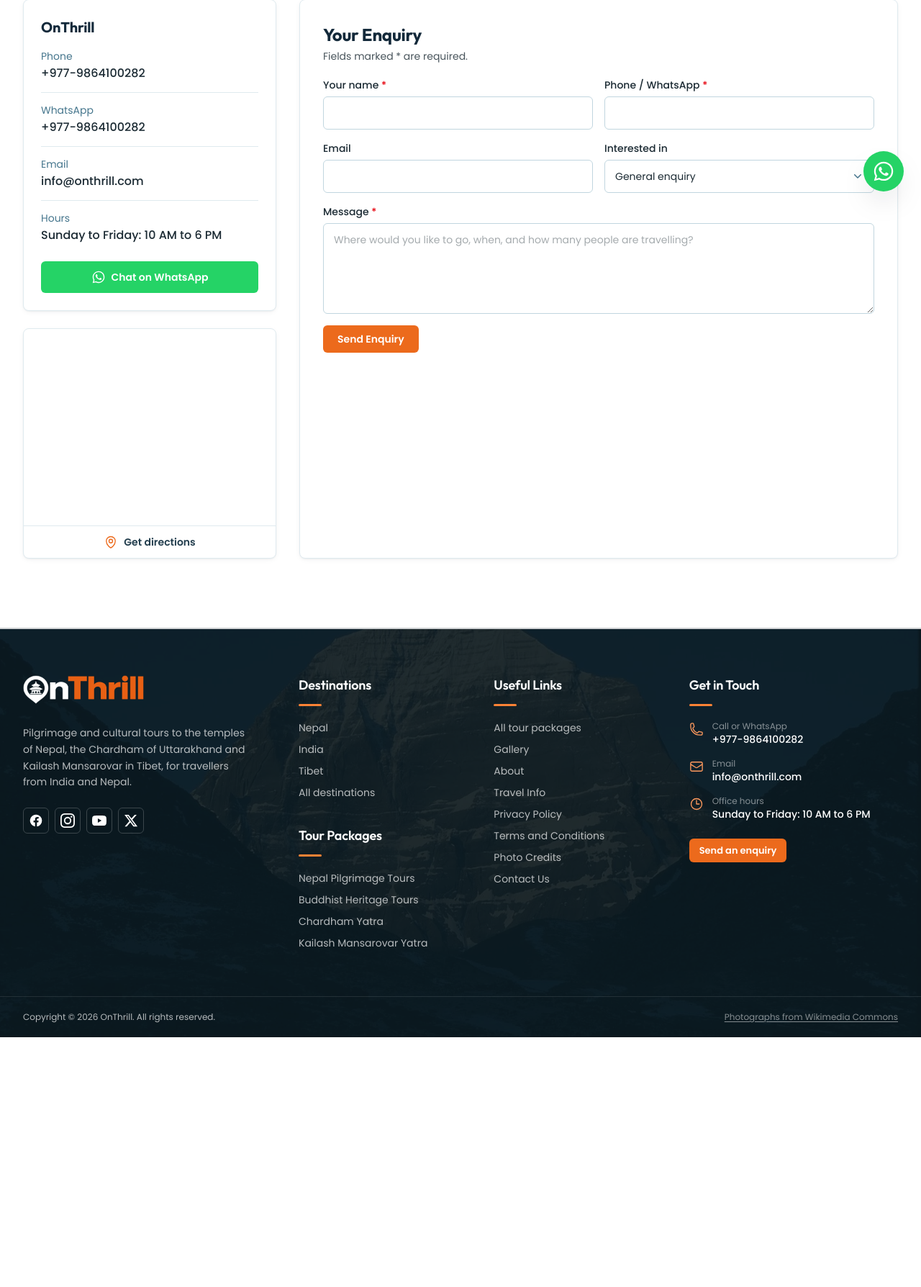
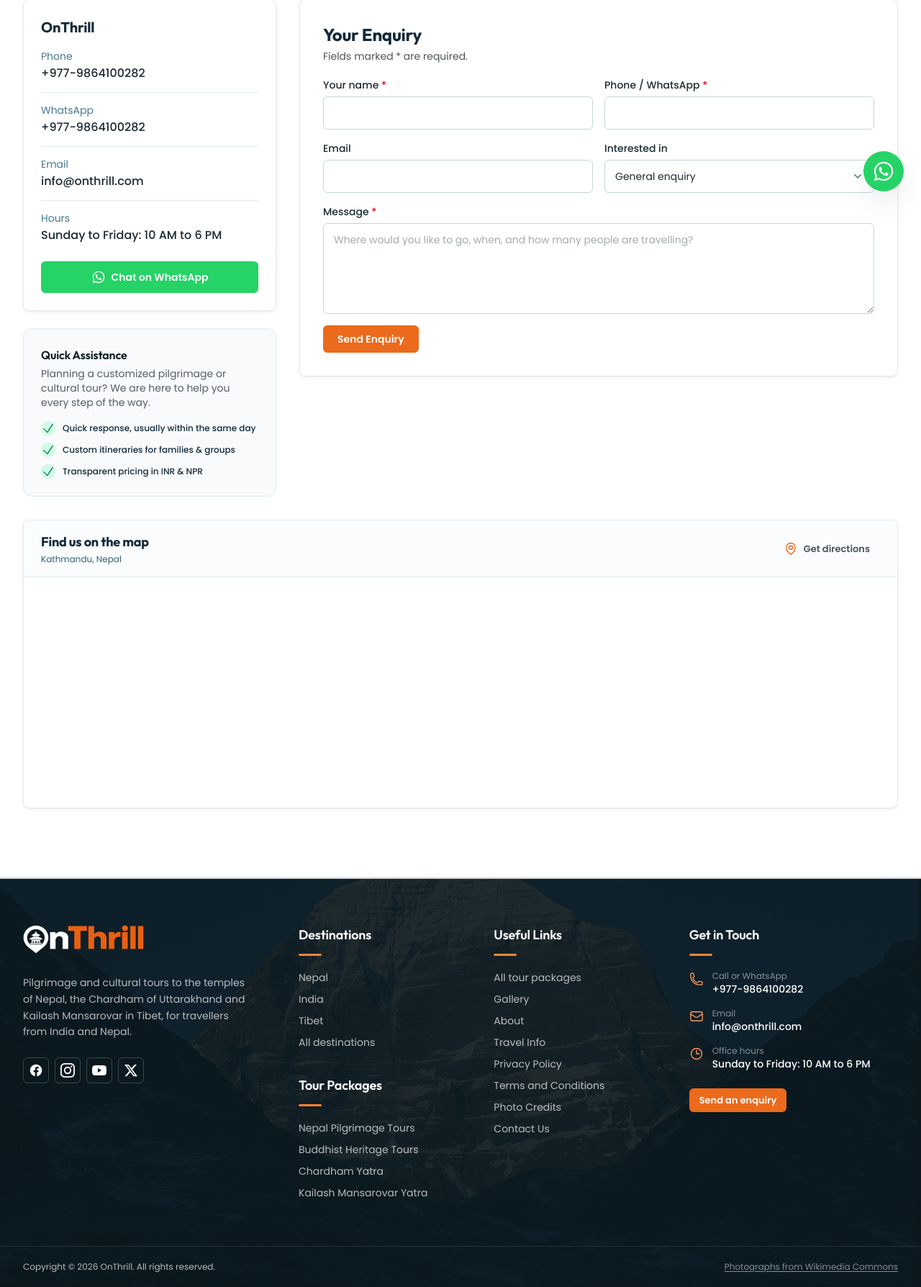
Before and after one commit to kabu631/onthrill, a Laravel app: page /contact-us in a window 1280 px wide. Shown: the part 514-2302 px from the top of the page at 72% size. Before the commit the page ends 1955 px from the top, so only its background shows below. Run offline with Laravel 12, Linux system fonts and the light colour scheme; data comes from the database, SQL or seed files in the repository; style sheets or scripts are compiled from the project's sources; parts of the project's set-up code (start-up, migrations or seed data) failed here and were passed over; some libraries are stand-ins or nearby versions.

Commit message:
Improve contact page layout: remove awkward whitespace under form and expand map section

```diff
--- a/resources/views/pages/contact.blade.php
+++ b/resources/views/pages/contact.blade.php
@@ -16,11 +16,9 @@
     <x-page-banner :title="$title" :crumbs="[$title => null]" :intro="wording('contact_intro')" />
 
     <div class="container-page section pt-8 sm:pt-10">
-        {{--
-            Large screens: contact details with the map under them on the left, the form on the
-            right; the map stretches so both columns end level. Phones: details, form, then map.
-        --}}
-        <div data-reveal-group class="grid gap-x-8 gap-y-6 lg:grid-cols-[22rem_1fr] lg:grid-rows-[auto_1fr]">
+        <div data-reveal-group class="space-y-8">
+            <div class="grid gap-8 lg:grid-cols-[22rem_1fr] items-start">
+                <div class="space-y-6">
                     <div class="card p-6">
                         <h2 class="text-xl font-bold">{{ setting('site_name') }}</h2>
                         <dl class="mt-4 divide-y divide-navy-100 text-sm">
@@ -49,19 +47,54 @@
                         @endif
                     </div>
 
-            <div class="card p-6 sm:p-8 lg:col-start-2 lg:row-span-2 lg:row-start-1">
+                    {{-- Helpful reassurance box --}}
+                    <div class="rounded-xl border border-navy-100 bg-mist/60 p-6">
+                        <h3 class="font-display text-base font-semibold text-navy-950">Quick Assistance</h3>
+                        <p class="mt-1 text-sm text-ink/75">Planning a customized pilgrimage or cultural tour? We are here to help you every step of the way.</p>
+                        <ul class="mt-4 space-y-2.5 text-xs font-medium text-navy-900">
+                            <li class="flex items-center gap-2.5">
+                                <span class="grid size-5 shrink-0 place-items-center rounded-full bg-emerald-100 text-emerald-700">
+                                    <x-op-icon name="check" class="size-3" />
+                                </span>
+                                Quick response, usually within the same day
+                            </li>
+                            <li class="flex items-center gap-2.5">
+                                <span class="grid size-5 shrink-0 place-items-center rounded-full bg-emerald-100 text-emerald-700">
+                                    <x-op-icon name="check" class="size-3" />
+                                </span>
+                                Custom itineraries for families & groups
+                            </li>
+                            <li class="flex items-center gap-2.5">
+                                <span class="grid size-5 shrink-0 place-items-center rounded-full bg-emerald-100 text-emerald-700">
+                                    <x-op-icon name="check" class="size-3" />
+                                </span>
+                                Transparent pricing in INR & NPR
+                            </li>
+                        </ul>
+                    </div>
+                </div>
+
+                {{-- Form on the right (ends naturally, no extra empty white space!) --}}
+                <div class="card p-6 sm:p-8">
                     <h2 class="text-2xl font-bold">{{ wording('contact_form_title') }}</h2>
                     <p class="mt-1 text-sm">{{ wording('contact_required') }}</p>
                     @include('partials.inquiry-form', ['packages' => $packages])
                 </div>
+            </div>
 
             @if ($map)
-                {{-- Loads only as the visitor scrolls down to it. --}}
-                <section class="card flex min-h-80 flex-col overflow-hidden lg:col-start-1 lg:row-start-2" aria-label="{{ wording('contact_map_title') }}">
-                    <iframe src="{{ $map }}" title="{{ wording('contact_map_title') }}: {{ setting('site_name') }}" loading="lazy" class="min-h-64 w-full flex-1 border-0" referrerpolicy="no-referrer-when-downgrade" allowfullscreen></iframe>
-                    <a href="{{ $directions }}" target="_blank" rel="noopener" class="flex items-center justify-center gap-2 border-t border-navy-100 px-4 py-3 text-sm font-semibold text-navy-800 transition-colors hover:text-saffron-700">
+                {{-- Full-width map section --}}
+                <section class="card overflow-hidden" aria-label="{{ wording('contact_map_title') }}">
+                    <div class="flex flex-col sm:flex-row sm:items-center sm:justify-between border-b border-navy-100 px-6 py-4 gap-3 bg-mist/40">
+                        <div>
+                            <h3 class="font-display text-lg font-bold text-navy-900">{{ wording('contact_map_title') }}</h3>
+                            <p class="text-xs text-navy-600 mt-0.5">{{ $place ?: setting('site_name') }}</p>
+                        </div>
+                        <a href="{{ $directions }}" target="_blank" rel="noopener" class="btn btn-secondary btn-sm shrink-0 self-start sm:self-auto">
                             <x-op-icon name="map-pin" class="size-4 text-saffron-600" /> {{ wording('contact_directions') }}
                         </a>
+                    </div>
+                    <iframe src="{{ $map }}" title="{{ wording('contact_map_title') }}: {{ setting('site_name') }}" loading="lazy" class="h-80 w-full border-0" referrerpolicy="no-referrer-when-downgrade" allowfullscreen></iframe>
                 </section>
             @endif
         </div>
```
Lines whose indentation alone changed are shown as unchanged.
